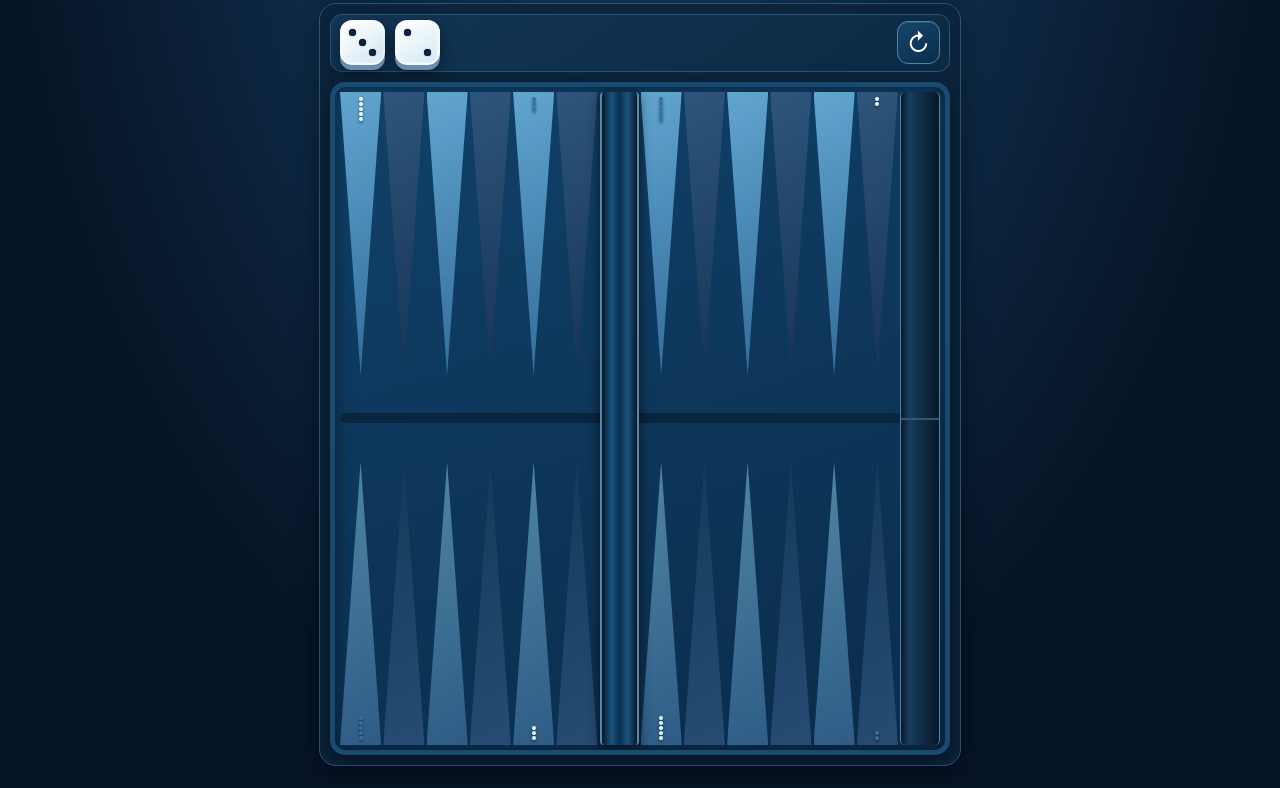
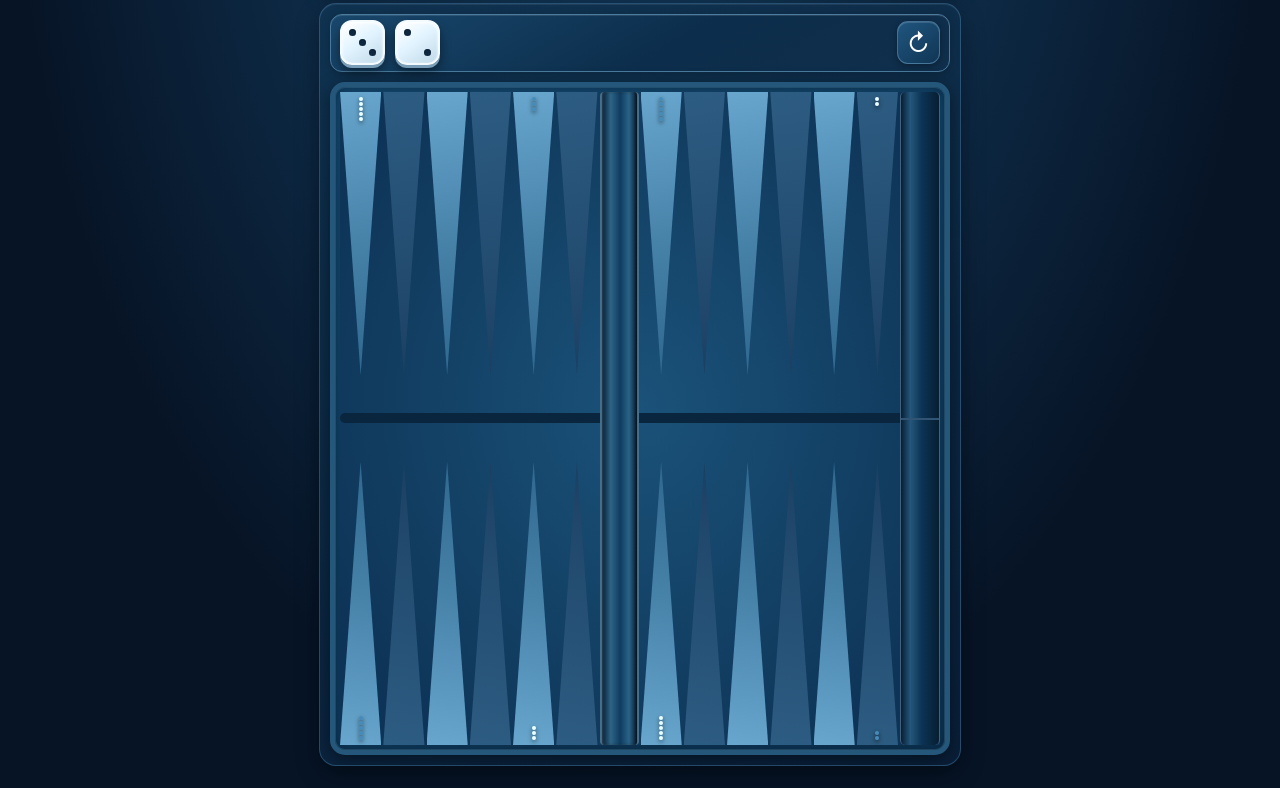
Before and after one commit to seemsfunny21/tavlifunny, a plain HTML site: page index.html in a window 1280 px wide. Shown: the part 101-889 px from the top of the page. Drawn offline with Linux system fonts and the light colour scheme.

Commit message:
Polish Tavli colors, board contrast and checker depth without changing geometry

```diff
--- a/index.html
+++ b/index.html
@@ -263,6 +263,74 @@ body{background:radial-gradient(ellipse at 50% -15%,#16476f,#071426 70%)}
  .bar-disc,.bearing-disc{width:min(90%,clamp(15px,5.4dvh,23px))}
 }
 
+
+/* Cosmetic refinements only: fixed existing board height and placement. */
+.hero{
+ background:linear-gradient(140deg,#1b4c73dc,#102e4cde);
+ border-color:#4b7eaa8c;
+ box-shadow:inset 0 1px 0 #ffffff21,0 7px 20px #0004;
+}
+.panel{
+ background:linear-gradient(155deg,#103351ed,#0a213be8);
+ border-color:#3f719a91;
+ box-shadow:inset 0 1px #ffffff12,0 8px 25px #0005;
+}
+.gamebar{
+ background:linear-gradient(150deg,#19486d,#0c2d4b 56%,#102f4c);
+ border-color:#4b7b9d;
+ box-shadow:inset 0 1px 0 #ffffff1b,0 2px 10px #0003;
+}
+.gamebar .die{
+ background:linear-gradient(145deg,#fff 4%,#e2f4ff 46%,#c0d9e8 100%);
+ border-color:#f3fbff;
+ box-shadow:inset 0 1px 3px #fff,0 3px 0 #7a9eb7,0 6px 11px #0007;
+}
+.pip-dot.on{background:#112940;box-shadow:inset 0 1px 2px #0014268c}
+.gamebar .tool{
+ background:linear-gradient(140deg,#20567f,#103554);
+ border-color:#6b9abd88;
+ box-shadow:inset 0 1px #ffffff24,0 2px 7px #0005;
+}
+.board-wrap{
+ background:linear-gradient(155deg,#164b72,#0d3352);
+ border-color:#245779;
+ box-shadow:inset 0 0 0 1px #76a6bd35,inset 0 0 16px #001b32b3,0 5px 18px #0007;
+}
+.board{
+ background:radial-gradient(ellipse at 50% 48%,#1b5279,#0d3356 87%);
+}
+.point.top:before{
+ background:linear-gradient(170deg,#68a6cd,#4782a9 46%,#286087);
+}
+.point.top:nth-child(even):before{
+ background:linear-gradient(170deg,#2d5c82,#20476b 70%,#153859);
+}
+.point.bottom:before{
+ background:linear-gradient(10deg,#68a6cd,#4782a9 46%,#286087);
+}
+.point.bottom:nth-child(even):before{
+ background:linear-gradient(10deg,#2d5c82,#20476b 70%,#153859);
+}
+.center-bar{
+ background:linear-gradient(90deg,#071c31,#2d6587 25%,#0f3c60 52%,#2a6387 77%,#071c31);
+ border-inline-color:#7ab0d085;
+ box-shadow:inset 1px 0 2px #d2f3ff30,inset -1px 0 3px #0007;
+}
+.bearing-tray{
+ background:linear-gradient(90deg,#071e32,#24577b 25%,#0c3455 54%,#071e32);
+ border-inline-color:#739abc8a;
+}
+.disc.h{
+ background:radial-gradient(circle at 32% 23%,#fff 4%,#effaff 38%,#bcd9e9 74%,#7ea4bd);
+ box-shadow:inset 0 1px 1px #fff,inset 0 -2px 2px #668ba870,0 2px 4px #0008;
+}
+.disc.c{
+ background:radial-gradient(circle at 32% 23%,#67a1c6 4%,#346d98 37%,#143d65 78%,#09294a);
+ border-color:#478bb9;
+ box-shadow:inset 0 1px 2px #a1cae45e,inset 0 -2px 2px #0013248c,0 2px 4px #0009;
+}
+/* The legal markers and collected pieces retain their size and behavior. */
+
 </style></head><body><main class="shell">
 <header class="hero"><div class="badge" aria-hidden="true">🎲</div><h1>TavliFunny</h1></header>
 <section class="panel" aria-label="TavliFunny — Πόρτες">
```
